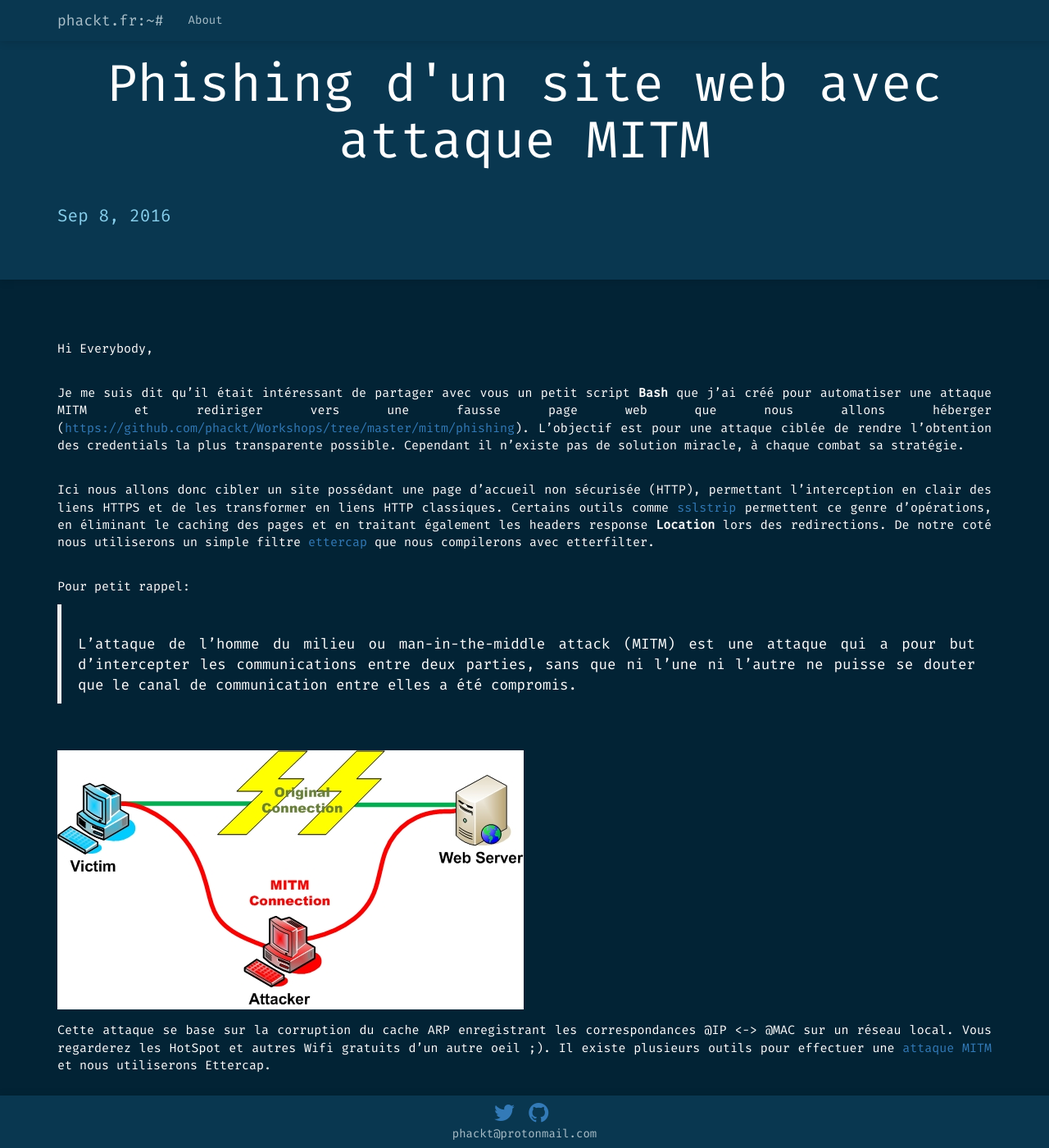
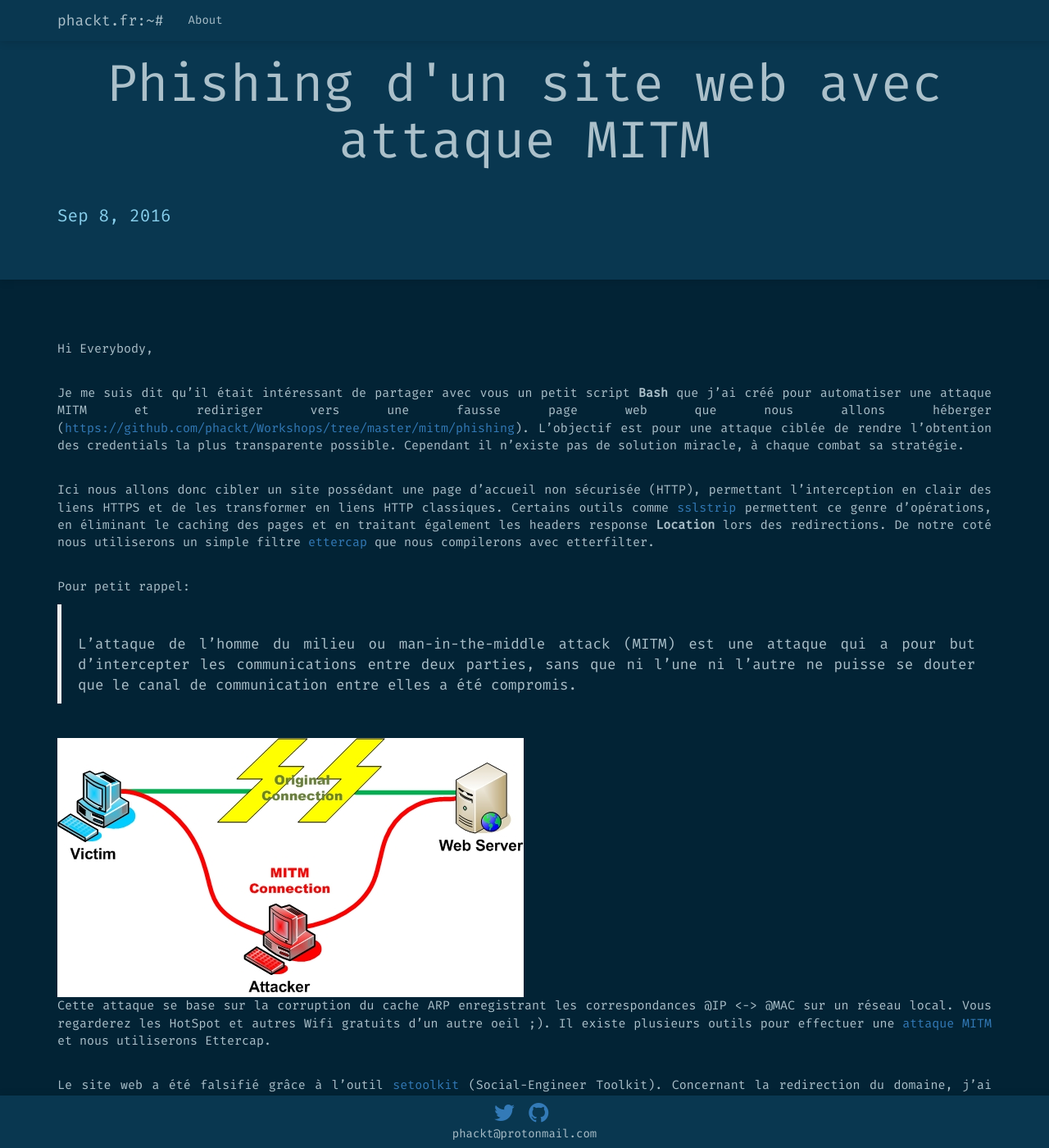
Before and after one commit to phackt/phackt.github.io, a Jekyll site: the page built from _posts/2016-09-08-mitm-phishing.markdown, in a window 1280 px wide and 1400 px high. Shown: the whole window at 82% size. Built offline with Jekyll 4.4.1, drawn with Linux system fonts in a browser that asks for light colours; nearby versions of some CDN libraries; some web fonts are replaced.

Commit message:
wanna work in infosec

```diff
--- a/public/css/main.scss
+++ b/public/css/main.scss
@@ -101,20 +101,14 @@ a:hover{
 
 .post-title-main{
   text-align: center;
-  color: #ffffff !important;
+  color: #abc0ca !important;
 }
 
 .post-content{
   font-size: 15px;
   text-align: justify;
   padding-bottom: 5em;
-  margin-bottom: 2em;
-  color: #ffffff !important;
-}
-
-.post-content img{
-  margin-bottom: 1em;
-  margin-top: 1em;
+  margin-bottom: 2em
 }
 
 pre{
@@ -174,6 +168,7 @@ text-align: center;
 
 .jumbotron{
   box-shadow: 0px 1px 10px 0px rgba(0, 0, 0, 0.15);
+  color: #ffffff !important;
 }
 
 .navbar{
```
